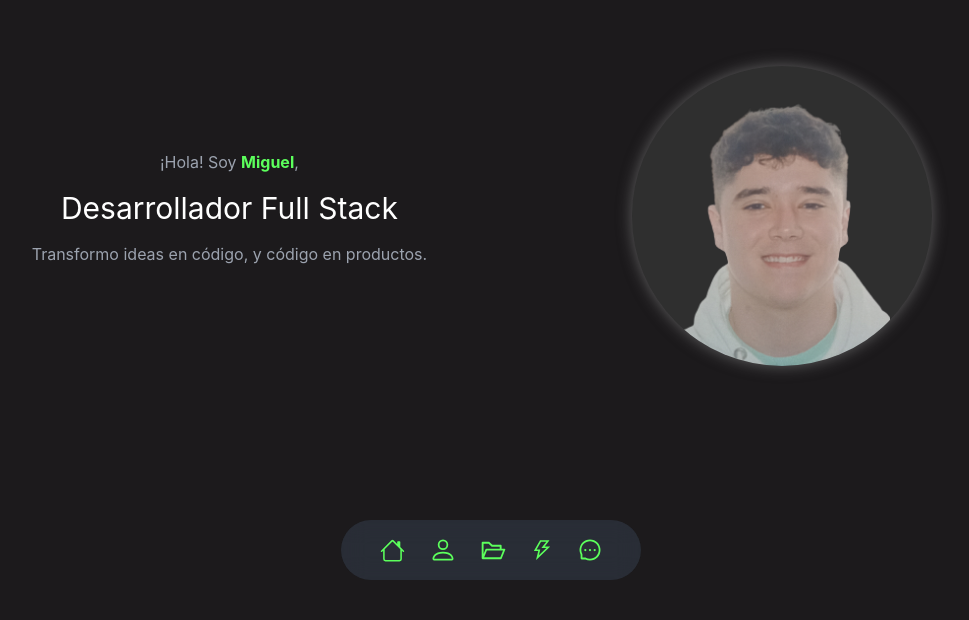
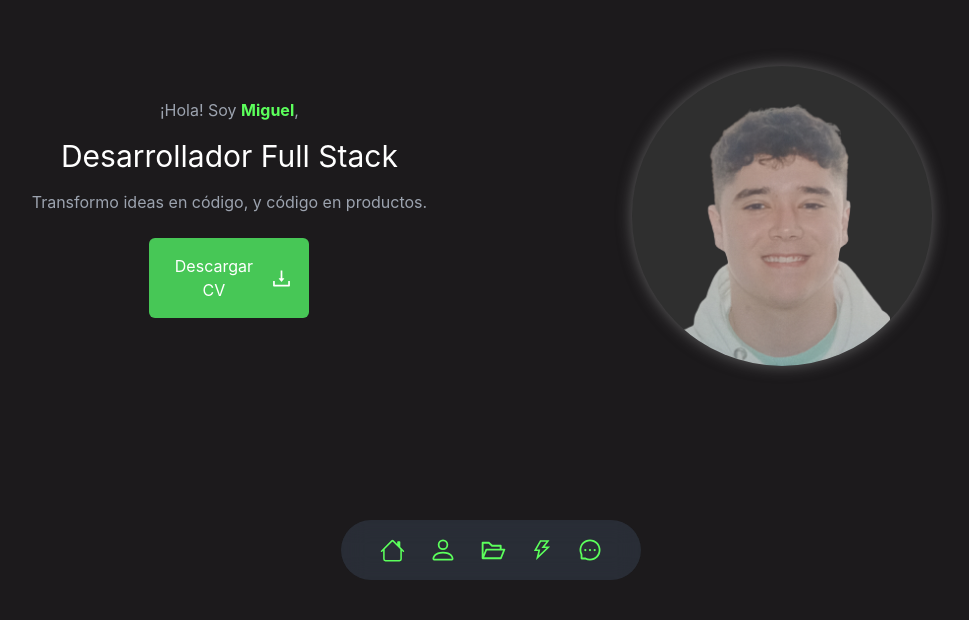
Before and after one commit to MiguelMR86/Portfolio, a React (Vite) app: page / in a window 1280 px wide. Shown: the part 180-800 px from the top of the page, without its empty margins (149-1118 px from the left). Built offline with nearby package versions, Linux system fonts and the light colour scheme.

Commit message:
Header & Contact ( Refactored )

```diff
--- a/src/components/Header.jsx
+++ b/src/components/Header.jsx
@@ -1,5 +1,9 @@
 import React from 'react'
 import Photo from './others/Photo'
+import { AiOutlineDownload } from 'react-icons/ai';
+import CV from '../assets/CV-Miguel-Medina.pdf'
+
+
 function Header() {
   return (
     <header id='home' className='w-full h-[100vh]'>
@@ -7,7 +11,7 @@ function Header() {
         <div className='md:w-2/5 md:mb-16'>
           <Photo />
         </div>
-        <div className='flex flex-col text-center gap-4 md:w-3/5 md:mt-10 md:mb-16'>
+        <div className='flex flex-col items-center text-center gap-4 md:w-3/5 md:mt-10 md:mb-16'>
           <p className=' text-gray-400'>
           ¡Hola! Soy <span className='font-bold text-[--second]'>Miguel</span>,
           </p>
@@ -15,6 +19,10 @@ function Header() {
           <p className='text-gray-400'>
             Transformo ideas en código, y código en productos.
           </p>
+          <a href={CV} download="CV-Miguel-Medina.pdf" className='w-[160px] bg-[--fourth] p-4 mt-2 rounded-md flex justify-center items-center'>
+              Descargar CV
+              <AiOutlineDownload className='ml-2' size={25} />
+            </a>
         </div>
       </div>
     </header>
--- a/src/components/others/Contact.jsx
+++ b/src/components/others/Contact.jsx
@@ -15,7 +15,7 @@ function Contact() {
                     {status}
                 </div>
                 <div className='w-[320px]'>
-                    <button onClick={handleContactWithWhatsapp} className='w-full bg-[#47c756] p-4 mb-8 rounded-md flex justify-center items-center'>
+                    <button onClick={handleContactWithWhatsapp} className='w-full bg-[--fourth] p-4 mb-8 rounded-md flex justify-center items-center'>
                         WhatsApp
                         <AiOutlineWhatsApp className='ml-2' size={25} />
                     </button>
@@ -26,7 +26,7 @@ function Contact() {
                     <input placeholder='Nombre completo' type="text" name="name" id="name" className="w-full p-4 pl-5 bg-[--third] border-transparent border-2 focus:border-[--second] transition-all duration-300 ease-in-out rounded-md px-2 outline-none" />
                     <input placeholder='Correo elctrónico' type="email" name="email" id="email" className="w-full p-4 pl-5 bg-[--third] border-transparent border-2 focus:border-[--second] transition-all duration-300 ease-in-out rounded-md px-2 outline-none" />
                     <textarea placeholder='Mensaje' name="message" id="message" className="w-full p-4 h-[150px] min-h-[150px] max-h-[300px] pl-5 bg-[--third] border-transparent border-2 focus:border-[--second] transition-all duration-300 ease-in-out rounded-md px-2 outline-none"></textarea>
-                    <input id='submitBtn' type="submit" value="Enviar" className="w-[140px] p-4 mt-4 bg-[#47c756] rounded-md" />
+                    <input id='submitBtn' type="submit" value="Enviar" className="w-[140px] p-4 mt-4 bg-[--fourth] rounded-md" />
                 </form>
             </article>
 
--- a/src/index.css
+++ b/src/index.css
@@ -17,7 +17,7 @@
   --second: #5cff5c;
   --second-blur: rgba(5, 207, 90, 0.6);
   --third: #2f2f2f;
-  --fourth: #8d8d8d; /* rgba */
+  --fourth: #47c756;
   background: var(--first);
   color: white;
 }
```
Also changed, not shown: 1 other file (tests, documents, lock files or other folders).
